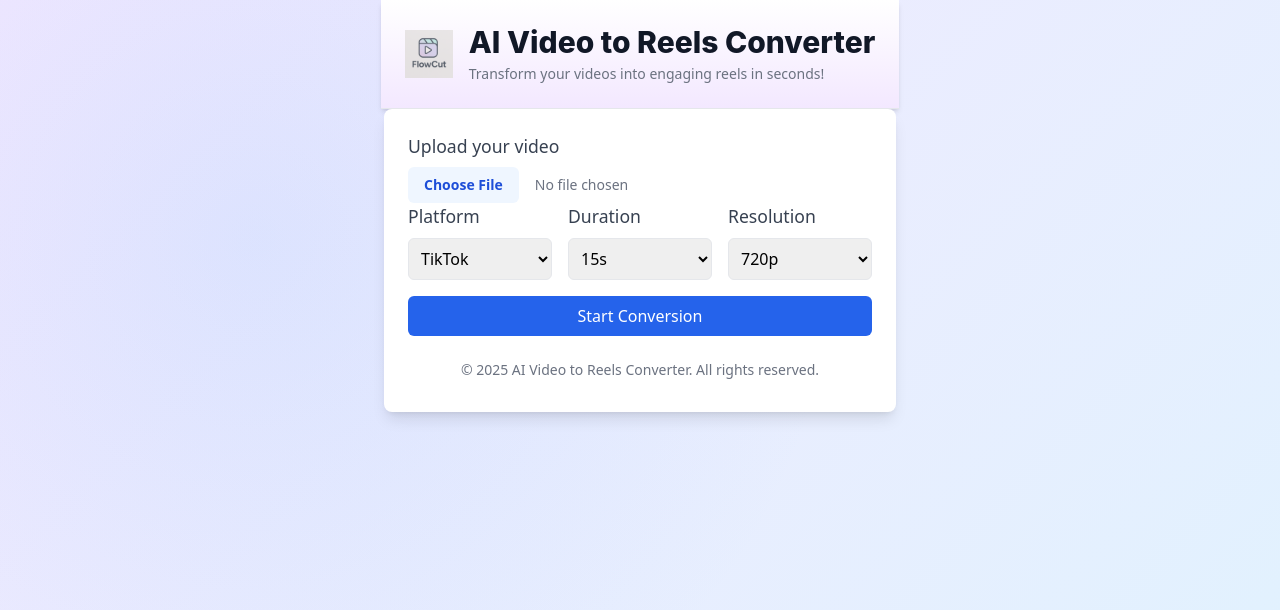
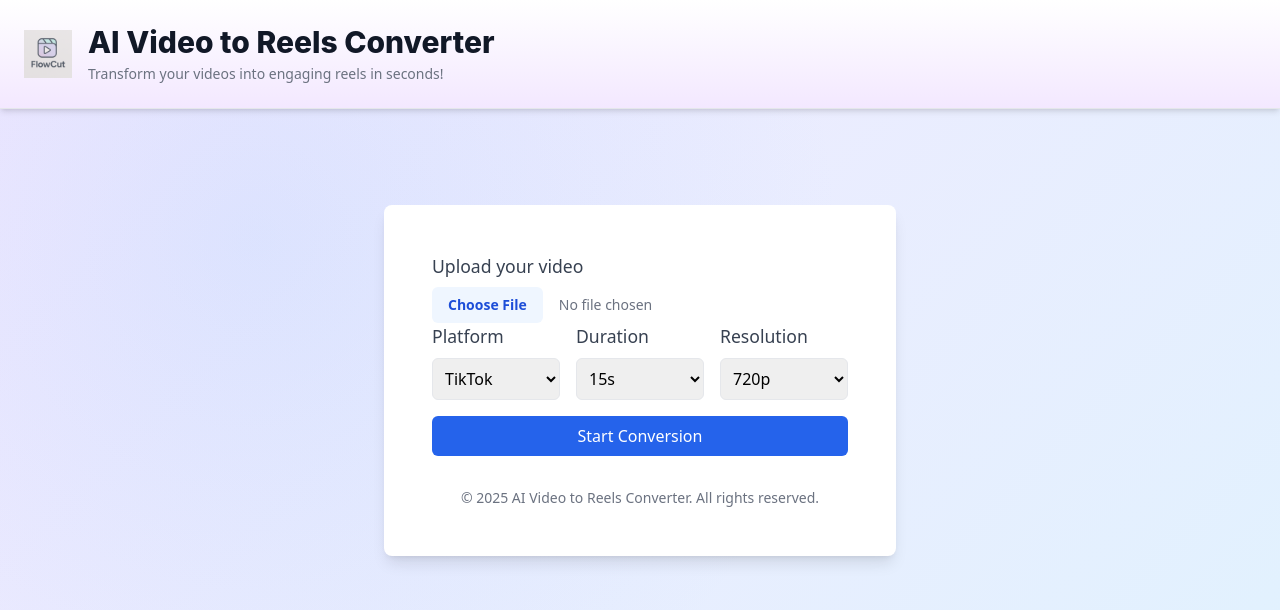
Before and after one commit to Gary-Liang/VideoConverterMVP, a React (Vite) app in the folder frontend/: page / in a window 1280 px wide. Shown: the top 610 px of the page. Built offline with nearby package versions, Linux system fonts and the light colour scheme.

Commit message:
undo UI changes

```diff
--- a/frontend/src/App.jsx
+++ b/frontend/src/App.jsx
@@ -123,6 +123,7 @@ function App() {
     pollStatus();
   }, [jobId, polling]);
 
+  // Ensure UI updates when polling stops
   useEffect(() => {
     if (!polling && isProcessing) {
       console.log("Polling stopped, clearing isProcessing");
@@ -131,10 +132,10 @@ function App() {
   }, [polling, isProcessing]);
 
   return (
-    <div className="min-h-screen flex flex-col items-center">
+    <div className="min-h-screen flex-col">
       <Header />
-      <div className="card max-w-lg mx-auto p-4 bg-white rounded-lg shadow-lg">
-        <main className="flex-1 p-2">
+      <div className="card max-w-lg mx-auto mt-24 mb-10 p-8 bg-white rounded-lg shadow-lg">
+        <main class="flex-1 p-4">
           <UploadSection videoFile={videoFile} onFileChange={handleNewUpload} />
           <PreferencesForm preferences={preferences} setPreferences={setPreferences} />
           {error && <p className="mt-2 text-red-600">{error}</p>}
```
